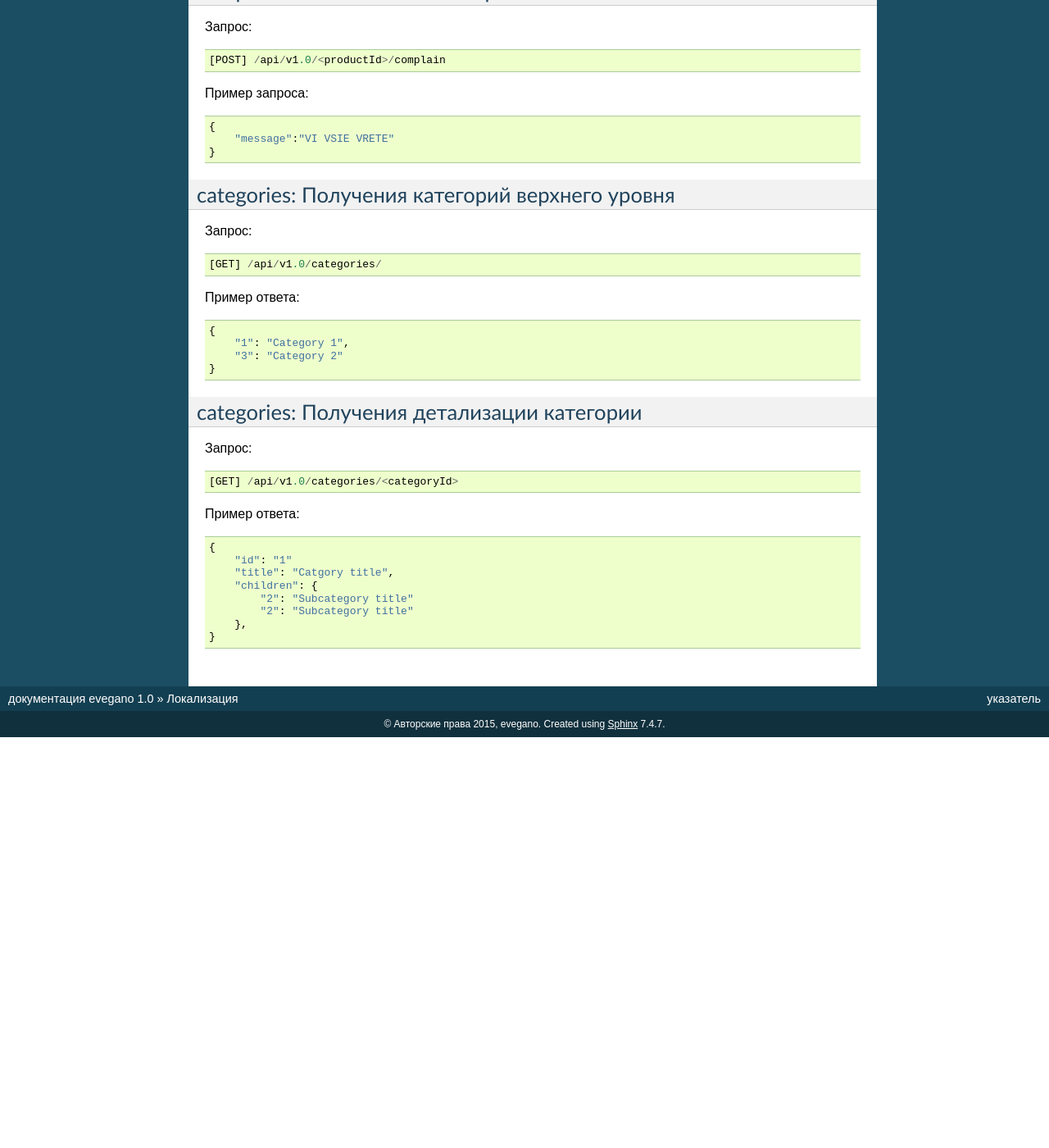
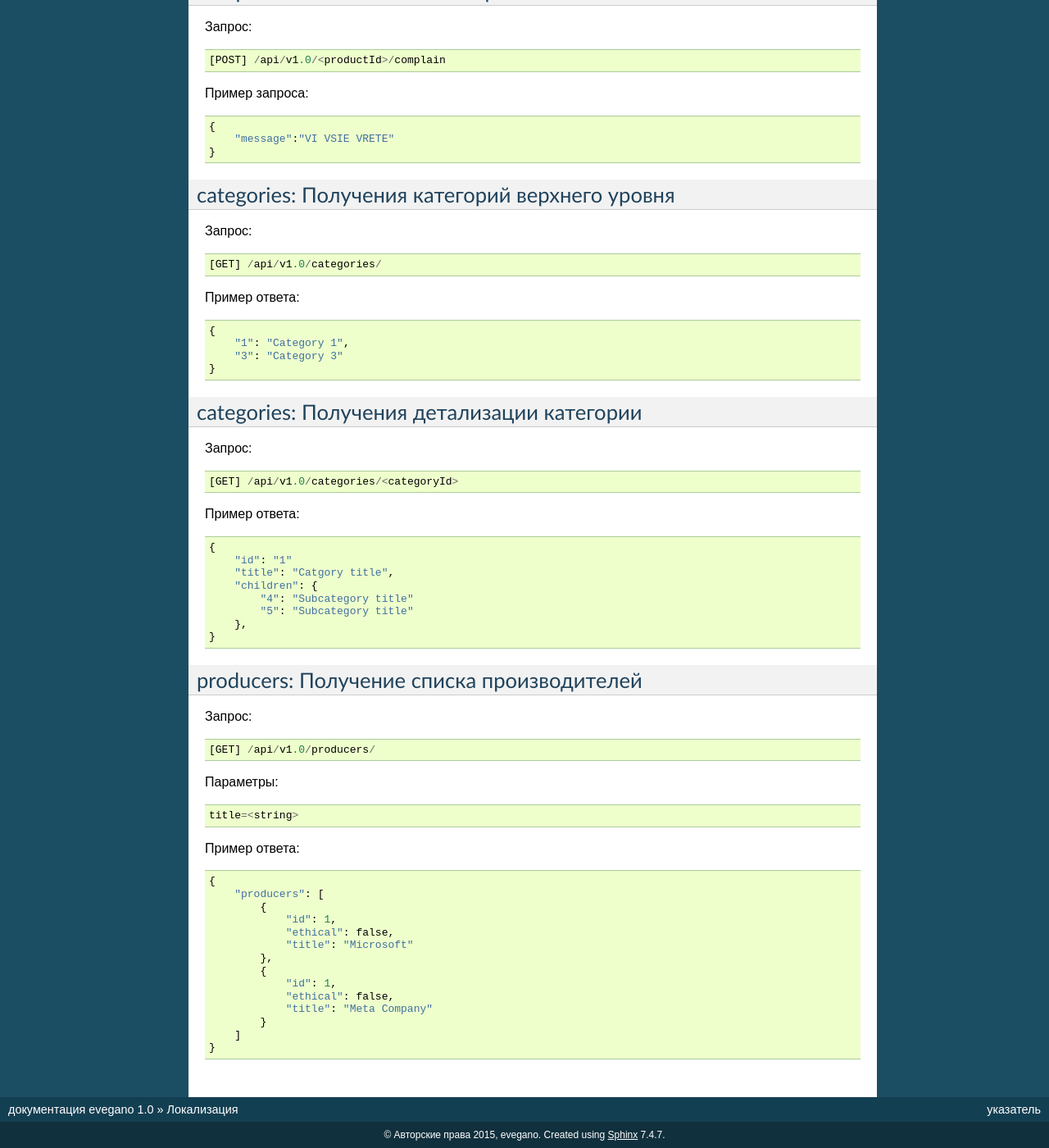
Before and after one commit to estas-vegano/evegano-server, a Sphinx documentation site: the page built from docs/source/index.rst, in a window 1280 px wide and 1400 px high, scrolled down 1839 px. Shown: the whole window at 82% size. Built offline with Sphinx 7.4.7, drawn with Linux system fonts in a browser that asks for light colours; before the commit the page ends 2738 px from its top, so only the background shows below that; some of the changed text lies outside the part shown.

Commit message:
producers request and some fixes

```diff
--- a/docs/source/api.rst
+++ b/docs/source/api.rst
@@ -23,6 +23,7 @@ type=<barcode|qrcode>
     "info": "vegan",
     "photo": "http://example.com/some.png",
     "producer": {
+    "id": 1,
 	"title": "Microsoft",
 	"ethical": bool
     },
--- a/docs/source/index.rst
+++ b/docs/source/index.rst
@@ -125,7 +125,7 @@ categories: Получения категорий верхнего уровня
 ::
    {
        "1": "Category 1",
-       "3": "Category 2"
+       "3": "Category 3"
    }
 
 
@@ -142,10 +142,39 @@ categories: Получения детализации категории
        "id": "1"
        "title": "Catgory title",
        "children": {
-           "2": "Subcategory title"
-           "2": "Subcategory title"
+           "4": "Subcategory title"
+           "5": "Subcategory title"
        },
    }
+
+producers: Получение списка производителей
+------------------
+
+Запрос:
+::
+   [GET] /api/v1.0/producers/
+
+Параметры:
+::
+  title=<string>
+
+Пример ответа:
+::
+   {
+       "producers": [
+           {
+               "id": 1,
+               "ethical": false,
+               "title": "Microsoft"
+           },
+           {
+               "id": 1,
+               "ethical": false,
+               "title": "Meta Company"
+           }
+       ]
+   }
+
 ..
    Indices and tables
    ==================
```
Also changed, not shown: 4 other files.
